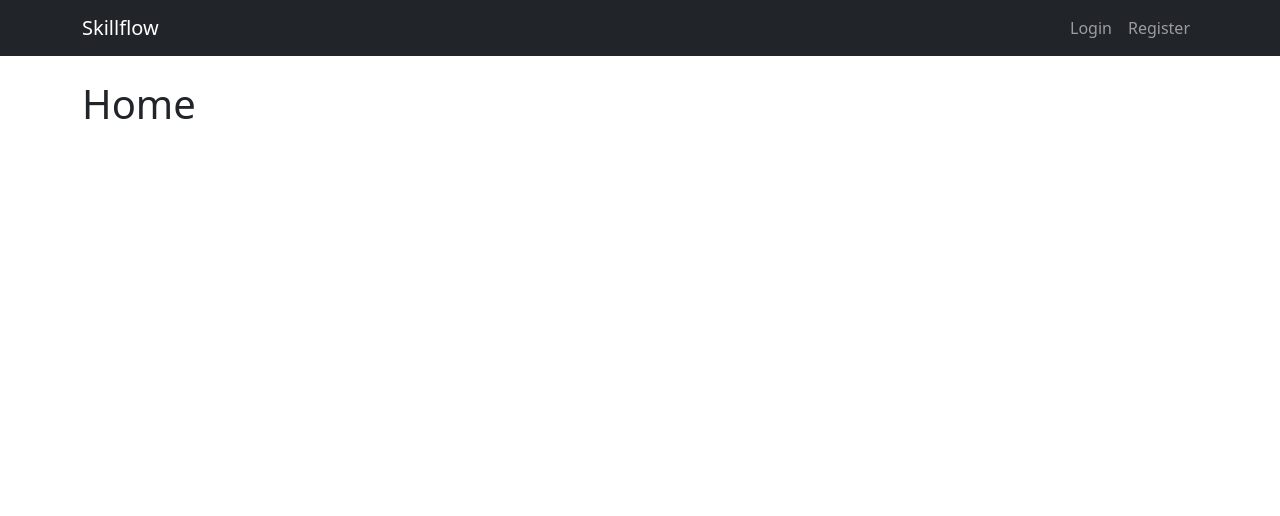
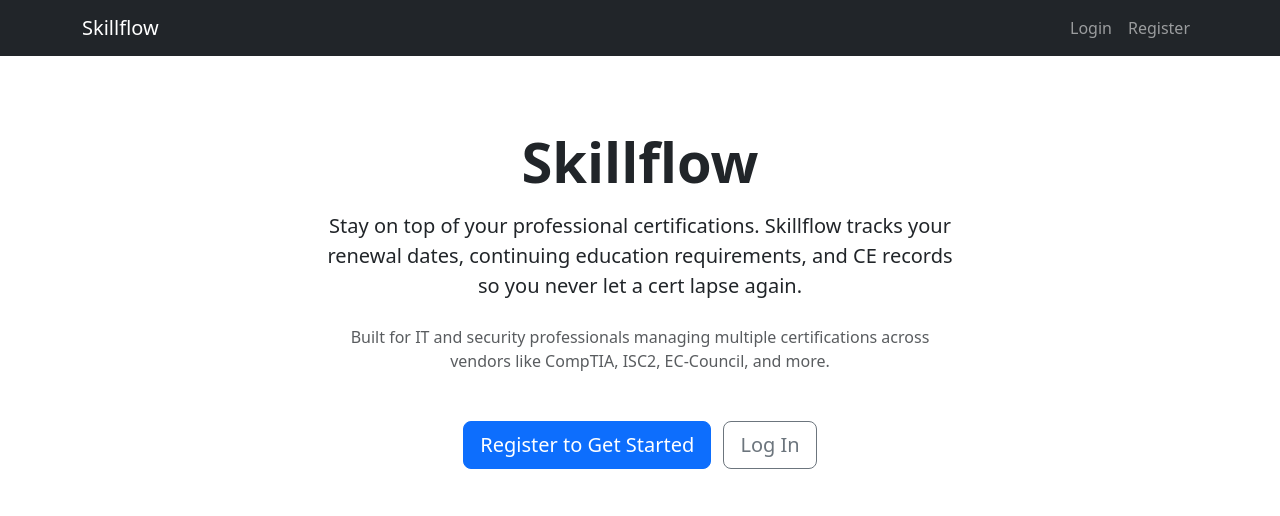
Before and after one commit to fundatillus/skillflow, a Django app: page / in a window 1280 px wide. Shown: the top 516 px of the page. Run offline with Django 5.2, Linux system fonts and the light colour scheme.

Commit message:
Updating landing page

```diff
--- a/pages/templates/pages/index.html
+++ b/pages/templates/pages/index.html
@@ -1,8 +1,26 @@
 <!-- pages/templates/pages/index.html -->
 {% extends 'base.html' %}
 
+{% block title %}Skillflow — Track Your Certifications{% endblock %}
+
 {% block content %}
-
-<h1>Home</h1>
-
+<div class="row justify-content-center">
+  <div class="col-lg-7 text-center py-5">
+    <h1 class="display-4 fw-bold mb-3">Skillflow</h1>
+    <p class="lead mb-4">
+      Stay on top of your professional certifications. Skillflow tracks your renewal dates,
+      continuing education requirements, and CE records so you never let a cert lapse again.
+    </p>
+    <p class="text-muted mb-5">
+      Built for IT and security professionals managing multiple certifications across
+      vendors like CompTIA, ISC2, EC-Council, and more.
+    </p>
+    {% if user.is_authenticated %}
+      <a href="{% url 'skillflow:dashboard' %}" class="btn btn-primary btn-lg">Go to Dashboard</a>
+    {% else %}
+      <a href="{% url 'account_signup' %}" class="btn btn-primary btn-lg me-2">Register to Get Started</a>
+      <a href="{% url 'account_login' %}" class="btn btn-outline-secondary btn-lg">Log In</a>
+    {% endif %}
+  </div>
+</div>
 {% endblock %}
```
Also changed, not shown: pages/views.py (+0 -8 lines).
